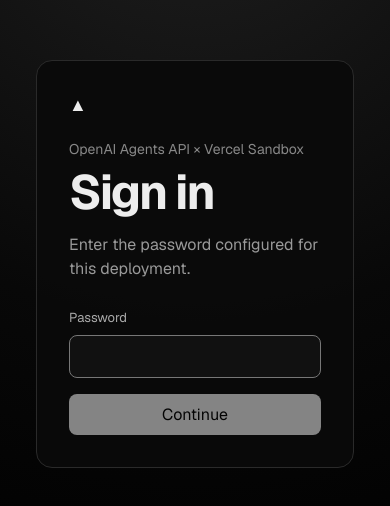
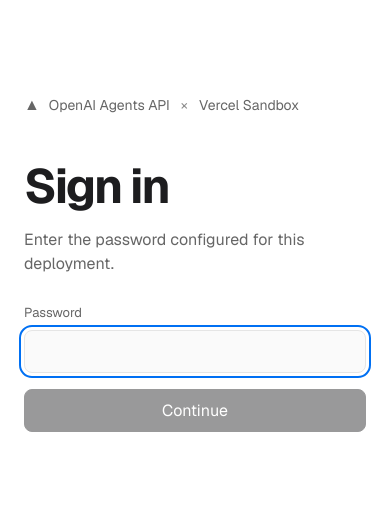
Before and after one commit to vercel-labs/openai-agents-api-vercel, a Next.js app: page /login in a window 390 px wide. Shown: the part 158-664 px from the top of the page. Built offline with nearby package versions, Linux system fonts and the light colour scheme; no server answers.

Commit message:
Refine sample design

```diff
--- a/app/globals.css
+++ b/app/globals.css
@@ -1,86 +1,199 @@
 :root {
-  color-scheme: dark;
-  --bg: #000;
-  --panel: #0a0a0a;
-  --line: #2a2a2a;
-  --muted: #888;
-  --text: #ededed;
+  color-scheme: light dark;
+  --background: #ffffff;
+  --foreground: #1d1d1f;
+  --surface: #ffffff;
+  --surface-subtle: #fafafa;
+  --border: #e5e5e5;
+  --border-strong: #a1a1a1;
+  --muted: #666666;
+  --faint: #8f8f8f;
+  --button: #1d1d1f;
+  --button-text: #ffffff;
+  --success: #0a7a3e;
+  --warning: #a15c00;
+  --danger: #c52828;
+  --focus: #0070f3;
+}
+
+@media (prefers-color-scheme: dark) {
+  :root {
+    --background: #000000;
+    --foreground: #ededed;
+    --surface: #0a0a0a;
+    --surface-subtle: #111111;
+    --border: #2a2a2a;
+    --border-strong: #666666;
+    --muted: #a1a1a1;
+    --faint: #737373;
+    --button: #ededed;
+    --button-text: #000000;
+    --success: #45b978;
+    --warning: #e49b45;
+    --danger: #ff7070;
+    --focus: #52a8ff;
+  }
 }
 
 * { box-sizing: border-box; }
-html { background: var(--bg); }
+html { background: var(--background); }
 body {
   margin: 0;
-  color: var(--text);
-  background:
-    radial-gradient(circle at 50% 0%, #202020 0, #080808 30rem, #000 50rem);
+  color: var(--foreground);
+  background: var(--background);
   font-family: var(--font-geist), Arial, sans-serif;
 }
 button, input, textarea { font: inherit; }
-main { width: min(1100px, calc(100% - 40px)); margin: 0 auto; }
-nav {
-  height: 72px;
+a { color: inherit; }
+button, a, textarea, input { -webkit-tap-highlight-color: transparent; }
+:focus-visible { outline: 2px solid var(--focus); outline-offset: 3px; }
+
+.page-shell { width: min(1080px, calc(100% - 48px)); margin: 0 auto; }
+.site-header {
+  min-height: 64px;
   display: flex;
   align-items: center;
-  gap: 10px;
-  border-bottom: 1px solid var(--line);
+  gap: 16px;
+  border-bottom: 1px solid var(--border);
   font-size: 14px;
 }
-nav a { color: var(--muted); text-decoration: none; margin-left: auto; }
-nav a:hover { color: var(--text); }
+.site-identity { display: flex; align-items: center; gap: 9px; min-width: 0; }
+.site-header > a { color: var(--muted); text-decoration: none; margin-left: auto; }
+.site-header > a:hover { color: var(--foreground); }
+.brand { font-size: 16px; line-height: 1; }
+.plus { color: var(--faint); margin: 0 2px; }
 .logout-form { display: block; margin: 0; padding: 0; border: 0; }
-.logout-form button { color: var(--muted); background: transparent; padding: 6px 8px; }
-.logout-form button:hover { color: var(--text); }
-.brand { font-size: 18px; }
-.plus { color: #555; margin: 0 4px; }
-.hero { padding: 100px 0 72px; max-width: 800px; }
-.eyebrow { color: var(--muted); font-size: 14px; margin: 0 0 18px; }
-h1 { font-size: clamp(48px, 8vw, 86px); letter-spacing: -0.065em; line-height: .95; margin: 0; }
-.lede { color: #aaa; max-width: 660px; font-size: 20px; line-height: 1.55; margin: 30px 0 0; }
-.demo { border: 1px solid var(--line); border-radius: 16px; background: rgba(10, 10, 10, .92); overflow: hidden; }
-.demo-header { display: flex; align-items: flex-start; justify-content: space-between; padding: 24px; border-bottom: 1px solid var(--line); gap: 24px; }
-.demo-header h2 { font-size: 20px; margin: 10px 0 0; }
-.demo-header code { color: var(--muted); font: 12px var(--font-mono); overflow-wrap: anywhere; }
-.status { display: inline-block; color: #999; font: 11px var(--font-mono); text-transform: uppercase; letter-spacing: .08em; }
-.status::before { content: ""; display: inline-block; width: 7px; height: 7px; border-radius: 50%; background: #666; margin-right: 7px; }
-.status.running::before { background: #f5a623; box-shadow: 0 0 12px #f5a623; }
-.status.ready::before { background: #50e3c2; }
-.status.error::before { background: #e5484d; }
-form { display: grid; grid-template-columns: 1fr 2fr; gap: 20px; padding: 24px; border-bottom: 1px solid var(--line); }
-label { display: grid; gap: 9px; color: #aaa; font-size: 13px; }
-input, textarea { width: 100%; color: var(--text); background: #111; border: 1px solid #333; border-radius: 8px; outline: none; padding: 12px; }
-input:focus, textarea:focus { border-color: #777; }
-textarea { min-height: 108px; resize: vertical; line-height: 1.45; }
-.actions { grid-column: 1 / -1; display: flex; gap: 10px; }
-button { border: 0; border-radius: 8px; padding: 10px 16px; color: #000; background: #fff; cursor: pointer; }
-button:disabled { opacity: .5; cursor: not-allowed; }
-button.secondary { color: #ddd; background: #1a1a1a; border: 1px solid #333; }
-.error { margin: 0; padding: 16px 24px; color: #ff8f8f; border-bottom: 1px solid var(--line); }
-.results { display: grid; grid-template-columns: 2fr 1fr; min-height: 300px; }
+.logout-form button {
+  color: var(--muted);
+  background: transparent;
+  border: 0;
+  padding: 8px;
+}
+.logout-form button:hover { color: var(--foreground); }
+
+.hero { padding: 56px 0 48px; max-width: 760px; }
+h1 {
+  max-width: 720px;
+  font-size: clamp(42px, 7vw, 64px);
+  letter-spacing: -0.055em;
+  line-height: 1;
+  margin: 0;
+}
+.lede {
+  color: var(--muted);
+  max-width: 650px;
+  font-size: 19px;
+  line-height: 1.55;
+  margin: 24px 0 0;
+}
+
+.demo {
+  overflow: hidden;
+  border: 1px solid var(--border);
+  border-radius: 12px;
+  background: var(--surface);
+}
+.demo-header {
+  display: flex;
+  align-items: flex-start;
+  justify-content: space-between;
+  gap: 32px;
+  padding: 24px;
+  border-bottom: 1px solid var(--border);
+}
+.demo-header h2 { font-size: 20px; letter-spacing: -0.02em; margin: 0; }
+.demo-header p { color: var(--muted); font-size: 14px; line-height: 1.5; margin: 6px 0 0; }
+.session-state { display: grid; justify-items: end; gap: 8px; min-width: 0; }
+.session-state code {
+  max-width: 300px;
+  color: var(--faint);
+  font: 12px var(--font-mono);
+  overflow-wrap: anywhere;
+  text-align: right;
+}
+.status { color: var(--muted); font-size: 13px; white-space: nowrap; }
+.status::before {
+  content: "";
+  display: inline-block;
+  width: 7px;
+  height: 7px;
+  border-radius: 50%;
+  background: var(--faint);
+  margin-right: 7px;
+}
+.status.running::before { background: var(--warning); }
+.status.ready::before { background: var(--success); }
+.status.error::before { background: var(--danger); }
+
+.demo form { display: grid; gap: 16px; padding: 24px; border-bottom: 1px solid var(--border); }
+label { display: grid; gap: 9px; color: var(--muted); font-size: 13px; }
+input, textarea {
+  width: 100%;
+  color: var(--foreground);
+  background: var(--surface-subtle);
+  border: 1px solid var(--border);
+  border-radius: 8px;
+  padding: 12px;
+}
+input:hover, textarea:hover { border-color: var(--border-strong); }
+textarea { min-height: 104px; resize: vertical; line-height: 1.5; }
+.actions { display: flex; gap: 10px; }
+button {
+  border: 1px solid var(--button);
+  border-radius: 8px;
+  padding: 10px 16px;
+  color: var(--button-text);
+  background: var(--button);
+  cursor: pointer;
+}
+button:hover:not(:disabled) { opacity: 0.82; }
+button:disabled { opacity: 0.45; cursor: not-allowed; }
+button.secondary { color: var(--foreground); background: transparent; border-color: var(--border); }
+.error { margin: 0; padding: 16px 24px; color: var(--danger); border-bottom: 1px solid var(--border); }
+
+.results { display: grid; grid-template-columns: minmax(0, 2fr) minmax(260px, 1fr); min-height: 280px; }
 .results > div { min-width: 0; padding: 24px; }
-.results > div + div { border-left: 1px solid var(--line); }
-h3 { color: var(--muted); font: 12px var(--font-mono); text-transform: uppercase; letter-spacing: .08em; margin: 0 0 18px; }
-pre { margin: 0; color: #ddd; font: 13px/1.7 var(--font-mono); white-space: pre-wrap; overflow-wrap: anywhere; }
+.results > div + div { border-left: 1px solid var(--border); }
+h3 { color: var(--muted); font-size: 13px; font-weight: 500; margin: 0 0 18px; }
+pre {
+  margin: 0;
+  color: var(--foreground);
+  font: 13px/1.7 var(--font-mono);
+  white-space: pre-wrap;
+  overflow-wrap: anywhere;
+}
 ol { list-style: none; padding: 0; margin: 0; }
-li { padding: 7px 0; color: #aaa; font: 12px var(--font-mono); border-bottom: 1px solid #181818; overflow-wrap: anywhere; }
-.muted { color: #555; }
-footer { color: #666; font-size: 13px; text-align: center; padding: 44px 0 64px; }
+li {
+  padding: 7px 0;
+  color: var(--muted);
+  font: 12px var(--font-mono);
+  border-bottom: 1px solid var(--border);
+  overflow-wrap: anywhere;
+}
+.muted { color: var(--faint); }
+footer { color: var(--faint); font-size: 13px; text-align: center; padding: 36px 0 52px; }
+
 .login-shell { min-height: 100vh; display: grid; place-items: center; padding: 24px; }
-.login-card { width: min(420px, 100%); border: 1px solid var(--line); border-radius: 16px; padding: 32px; background: rgba(10, 10, 10, .94); }
-.login-card .eyebrow { margin: 24px 0 12px; }
-.login-card h1 { font-size: 48px; letter-spacing: -.045em; }
-.login-copy { color: #999; line-height: 1.5; margin: 18px 0 0; }
-.login-form { display: grid; grid-template-columns: 1fr; gap: 16px; padding: 28px 0 0; border: 0; }
+.login-card { width: min(420px, 100%); }
+.login-card .site-identity { color: var(--muted); font-size: 14px; margin-bottom: 48px; }
+.login-card h1 { font-size: 48px; letter-spacing: -0.045em; }
+.login-copy { color: var(--muted); line-height: 1.5; margin: 18px 0 0; }
+.login-form { display: grid; gap: 16px; padding: 28px 0 0; border: 0; }
 .login-form button { width: 100%; }
-.login-error { margin: 0; color: #ff8f8f; font-size: 13px; }
+.login-error { margin: 0; color: var(--danger); font-size: 13px; }
 
 @media (max-width: 700px) {
-  main { width: min(100% - 24px, 1100px); }
-  nav { font-size: 12px; }
-  .hero { padding: 72px 0 50px; }
+  .page-shell { width: min(100% - 24px, 1080px); }
+  .site-header { align-items: flex-start; flex-wrap: wrap; padding: 14px 0; }
+  .site-identity { flex: 1 1 100%; }
+  .site-header > a { margin-left: 0; }
+  .hero { padding: 44px 0 36px; }
+  h1 { font-size: clamp(40px, 13vw, 56px); }
   .lede { font-size: 17px; }
-  form, .results { grid-template-columns: 1fr; }
-  .results > div + div { border-left: 0; border-top: 1px solid var(--line); }
   .demo-header { display: block; }
-  .demo-header code { display: block; margin-top: 16px; }
+  .session-state { justify-items: start; margin-top: 20px; }
+  .session-state code { text-align: left; }
+  .results { grid-template-columns: 1fr; }
+  .results > div + div { border-left: 0; border-top: 1px solid var(--border); }
+  .actions { align-items: stretch; flex-direction: column; }
 }
--- a/app/login/page.tsx
+++ b/app/login/page.tsx
@@ -8,8 +8,12 @@
   return (
     <main className="login-shell">
       <section className="login-card">
-        <span className="brand">▲</span>
-        <p className="eyebrow">OpenAI Agents API × Vercel Sandbox</p>
+        <div className="site-identity">
+          <span className="brand" aria-hidden="true">▲</span>
+          <span>OpenAI Agents API</span>
+          <span className="plus" aria-hidden="true">×</span>
+          <span>Vercel Sandbox</span>
+        </div>
         <h1>Sign in</h1>
         <p className="login-copy">
           Enter the password configured for this deployment.
```
Also changed, not shown: app/page.tsx (+12 -11 lines), components/demo.tsx (+26 -7 lines).
